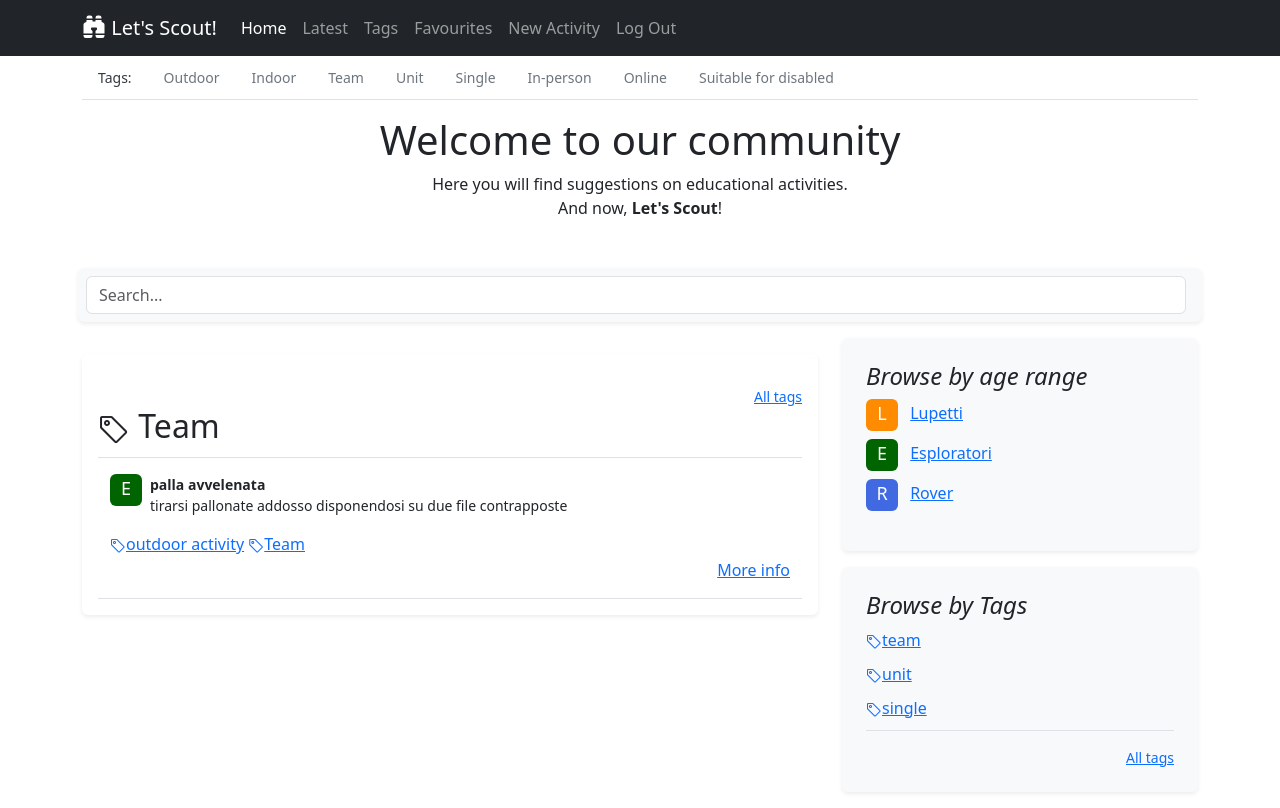
After one commit to Carlo-F/CS50W, a Django app: page /tags/team in a window 1280 px wide. The commit adds this page. Run offline with Django 4.2, Linux system fonts and the light colour scheme; a user stored in the database is signed in; data comes from the database, SQL or seed files in the repository; both versions use the stored data as it was after the commit; data that the repository does not hold is empty.

Commit message:
create tags functionality

```diff
--- a/scout/models.py
+++ b/scout/models.py
@@ -33,7 +33,7 @@ class Activity(models.Model):
         ("rover", "Rover"),
     ]
     LOCATIONS = [
-        ("indorr", "indoor activity"),
+        ("indoor", "indoor activity"),
         ("outdoor", "outdoor activity"),
         ("online", "online activity"),
         ("in-person", "in-person activity"),
--- a/scout/templates/scout/activity-card-small.html
+++ b/scout/templates/scout/activity-card-small.html
@@ -10,10 +10,10 @@
         <a href="#">more info</a>
     </div>
         <div class="tags">
-        <a class="tag" href="#"><i class="bi bi-tag"></i>{{ activity.location_name }}</a>
-        <a class="tag" href="#"><i class="bi bi-tag"></i>{{ activity.game_mode_name }}</a>
+        <a class="tag" href="{% url 'tag' tag=activity.location %}"><i class="bi bi-tag"></i>{{ activity.location_name }}</a>
+        <a class="tag" href="{% url 'tag' tag=activity.game_mode %}"><i class="bi bi-tag"></i>{{ activity.game_mode_name }}</a>
         {% if activity.is_suitable_for_disabled %}
-        <a class="tag" href="#"><i class="bi bi-tag"></i>suitable for disabled</a>
+        <a class="tag" href="{% url 'tag' tag='is_suitable_for_disabled' %}"><i class="bi bi-tag"></i>suitable for disabled</a>
         {% endif %}
     </div>
     </div>
--- a/scout/templates/scout/activity-card.html
+++ b/scout/templates/scout/activity-card.html
@@ -12,10 +12,10 @@
     </div>
     <div class="col-12">
     <div class="tags">
-        <a class="tag" href="#"><i class="bi bi-tag"></i>{{ activity.location_name }}</a>
-        <a class="tag" href="#"><i class="bi bi-tag"></i>{{ activity.game_mode_name }}</a>
+        <a class="tag" href="{% url 'tag' tag=activity.location %}"><i class="bi bi-tag"></i>{{ activity.location_name }}</a>
+        <a class="tag" href="{% url 'tag' tag=activity.game_mode %}"><i class="bi bi-tag"></i>{{ activity.game_mode_name }}</a>
         {% if activity.is_suitable_for_disabled %}
-        <a class="tag" href="#"><i class="bi bi-tag"></i>suitable for disabled</a>
+        <a class="tag" href="{% url 'tag' tag='is_suitable_for_disabled' %}"><i class="bi bi-tag"></i>suitable for disabled</a>
         {% endif %}
     </div>
     <p class="text-end m-0">
--- a/scout/templates/scout/index.html
+++ b/scout/templates/scout/index.html
@@ -13,7 +13,6 @@
 
   <div class="my-3 p-3 bg-body rounded shadow-sm">
     <h2 class="border-bottom pb-2 mb-0">Popular</h2>
-    <!-- TODO: render popular dinamically -->
-    {% include "scout/activity-card-small.html" %}
+    <!-- TODO: list activity-card-small -->
   </div>
 {% endblock %}
--- a/scout/templates/scout/navbar.html
+++ b/scout/templates/scout/navbar.html
@@ -20,7 +20,7 @@
                     <a class="nav-link" href="#">Latest</a>
                 </li>
                 <li class="nav-item">
-                    <a class="nav-link" href="#">Tags</a>
+                    <a class="nav-link" href="{% url 'tags' %}">Tags</a>
                 </li>
                 {% if user.is_authenticated %}
                     <li class="nav-item">
--- a/scout/templates/scout/sidebar.html
+++ b/scout/templates/scout/sidebar.html
@@ -38,12 +38,12 @@
     <div class="p-4 mb-3 bg-light rounded shadow-sm">
         <h4 class="fst-italic">Browse by Tags</h4>
         <ol class="list-unstyled mb-0 border-bottom">
-            <li class="mb-2"><a href="#"><i class="bi bi-tag"></i>team</a></li>
-            <li class="mb-2"><a href="#"><i class="bi bi-tag"></i>unit</a></li>
-            <li class="mb-2"><a href="#"><i class="bi bi-tag"></i>single</a></li>
+            <li class="mb-2"><a href="{% url 'tag' tag='team' %}"><i class="bi bi-tag"></i>team</a></li>
+            <li class="mb-2"><a href="{% url 'tag' tag='unit' %}"><i class="bi bi-tag"></i>unit</a></li>
+            <li class="mb-2"><a href="{% url 'tag' tag='single' %}"><i class="bi bi-tag"></i>single</a></li>
         </ol>
         <small class="d-block text-end mt-3">
-            <a href="#">All tags</a>
+            <a href="{% url 'tags' %}">All tags</a>
         </small>
     </div>
 
--- a/scout/templates/scout/sub_header.html
+++ b/scout/templates/scout/sub_header.html
@@ -2,16 +2,14 @@
   <div class="nav-scroller border-bottom">
     <nav class="nav" aria-label="Secondary navigation">
       <a class="nav-link active" aria-current="page" href="#">Tags:</a>
-      <a class="nav-link" href="#">
-        Outdoor
-        <span class="badge text-bg-light rounded-pill align-text-bottom">27</span>
-      </a>
-      <a class="nav-link" href="#">Indoor</a>
-      <a class="nav-link" href="#">Team</a>
-      <a class="nav-link" href="#">Unit</a>
-      <a class="nav-link" href="#">Single</a>
-      <a class="nav-link" href="#">In-person</a>
-      <a class="nav-link" href="#">Online</a>
+      <a class="nav-link" href="{% url 'tag' tag='outdoor' %}">Outdoor</a>
+      <a class="nav-link" href="{% url 'tag' tag='indoor' %}">Indoor</a>
+      <a class="nav-link" href="{% url 'tag' tag='team' %}">Team</a>
+      <a class="nav-link" href="{% url 'tag' tag='unit' %}">Unit</a>
+      <a class="nav-link" href="{% url 'tag' tag='single' %}">Single</a>
+      <a class="nav-link" href="{% url 'tag' tag='in-person' %}">In-person</a>
+      <a class="nav-link" href="{% url 'tag' tag='online' %}">Online</a>
+      <a class="nav-link" href="{% url 'tag' tag='is_suitable_for_disabled' %}">Suitable for disabled</a>
     </nav>
   </div>
 </div>
--- /dev/null
+++ b/scout/templates/scout/tag.html
@@ -0,0 +1,19 @@
+{% extends "scout/layout.html" %}
+
+{% block body %}
+    <div class="my-3 p-3 bg-body rounded shadow-sm">
+      <small class="d-block text-end mt-3">
+          <a href="{% url 'tags' %}">All tags</a>
+      </small>
+      <h2 class="border-bottom pb-2 mb-0"><i class="bi bi-tag"></i> {{ tag|capfirst }}</h2>
+      <div class="container">
+        {% if activities.object_list %}
+          {% for activity in activities.object_list %}
+              {% include "scout/activity-card.html" %}
+          {% endfor %}
+        {% else %}
+          <p class="p-2">Nessuna attività disponibile per questo tag.</p>
+        {% endif %}
+      </div>
+    </div>
+{% endblock %}
--- a/scout/urls.py
+++ b/scout/urls.py
@@ -6,6 +6,8 @@ urlpatterns = [
     path("login", views.login_view, name="login"),
     path("logout", views.logout_view, name="logout"),
     path("register", views.register, name="register"),
+    path("tags", views.tags, name="tags"),
+    path("tags/<str:tag>", views.tag, name="tag"),
     path("categories/<str:category>", views.category, name="category"),
 
     # api
--- a/scout/views.py
+++ b/scout/views.py
@@ -24,6 +24,40 @@ def index(request):
 
     return render(request, "scout/index.html", {
         "latest_activities": activities
+    })
+
+def tags(request):
+    tags = Activity.LOCATIONS + Activity.GAME_MODES
+    # additional tags
+    tags.extend([("is_suitable_for_disabled", "Suitable for disabled")])
+
+    return render(request, "scout/tags.html",{
+        "tags": tags
+    })
+
+def tag(request,tag):
+    activities = []
+    if any(key == tag for key, value in Activity.LOCATIONS):
+        activities = Activity.objects.filter(location=tag).order_by('-timestamp')
+    elif any(key == tag for key, value in Activity.GAME_MODES):
+        activities = Activity.objects.filter(game_mode=tag).order_by('-timestamp')
+    elif tag == 'is_suitable_for_disabled':
+        activities = Activity.objects.filter(is_suitable_for_disabled=1).order_by('-timestamp')
+
+    for activity in activities:
+        activity.likes = activity.likers.all()
+        activity.logged_user_likes_post = activity.likes.filter(user=request.user).exists()
+        activity.location_name = dict(Activity.LOCATIONS)[activity.location]
+        activity.game_mode_name = dict(Activity.GAME_MODES)[activity.game_mode]
+
+    paginator = Paginator(activities, 10)
+
+    page_number = request.GET.get('page')
+    page_obj = paginator.get_page(page_number)
+
+    return render(request, "scout/tag.html",{
+        "tag": tag,
+        "activities": page_obj
     })
 
 def category(request,category):
```
Also changed, not shown: scout/templates/scout/tags.html (added, +16 -0 lines), db.sqlite3, scout/migrations/0010_alter_activity_location.py (added).
